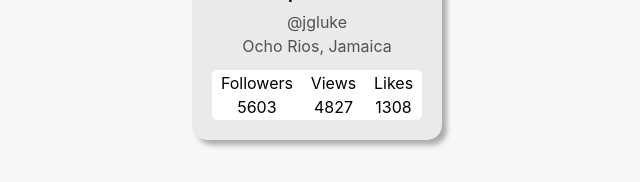
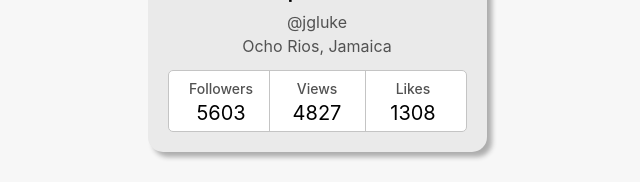
Before and after one commit to SvitlanaHonchar/goit-react-hw-01-components, a React (Create React App) app: page / in a window 1280 px wide. Shown: the part 304-486 px from the top of the page, without its empty margins (323-963 px from the left). Built offline with nearby package versions, Linux system fonts and the light colour scheme.

Commit message:
profile css 0.2

```diff
--- a/src/components/Profile/Profile.jsx
+++ b/src/components/Profile/Profile.jsx
@@ -22,16 +22,16 @@ export const Profile = ({
 
       <ul className={css.stats}>
         <li className={css.statEl}>
-          <span className="label">Followers</span>
-          <span className="quantity">{followers}</span>
+          <span className={css.label}>Followers</span>
+          <span className={css.quantity}>{followers}</span>
         </li>
         <li className={css.statEl}>
-          <span className="label">Views</span>
-          <span className="quantity">{views}</span>
+          <span className={css.label}>Views</span>
+          <span className={css.quantity}>{views}</span>
         </li>
         <li className={css.statEl}>
-          <span className="label">Likes</span>
-          <span className="quantity">{likes}</span>
+          <span className={css.label}>Likes</span>
+          <span className={css.quantity}>{likes}</span>
         </li>
       </ul>
     </div>
--- a/src/components/Profile/Profile.module.css
+++ b/src/components/Profile/Profile.module.css
@@ -1,19 +1,28 @@
 .stats {
   display: flex;
-  gap: 10px;
+  /* gap: 10px; */
   justify-content: space-around;
   list-style: none;
-  padding: 5px;
+  padding: 0px 5px;
   margin: 0;
   background-color: #fff;
+  border: 1px solid #c4c4c4;
+
   border-radius: 5px;
 }
 
 .statEl {
+  padding: 10px 5px;
   display: flex;
   flex-direction: column;
+  width: 85px;
   gap: 8px;
 }
+
+.statEl:not(:last-child) {
+  border-right: 1px solid #c4c4c4;
+}
+
 .profile {
   background-color: rgb(234, 234, 234);
   padding: 20px;
@@ -50,3 +59,14 @@
   margin-top: 5px;
   color: #525252;
 }
+
+.label {
+  color: #525252;
+  font-weight: 500;
+
+  font-size: 14px;
+}
+
+.quantity {
+  font-size: 20px;
+}
```
